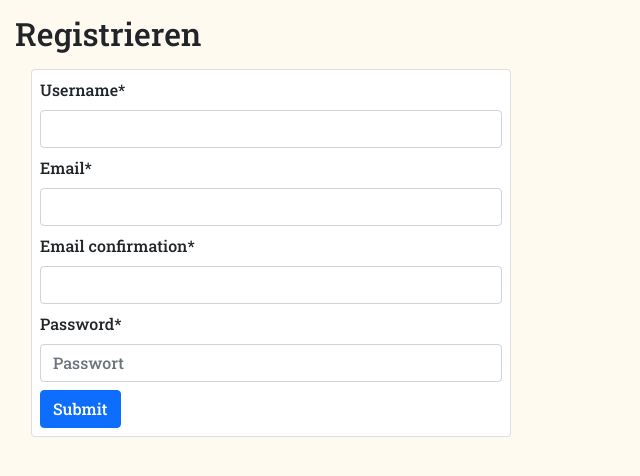
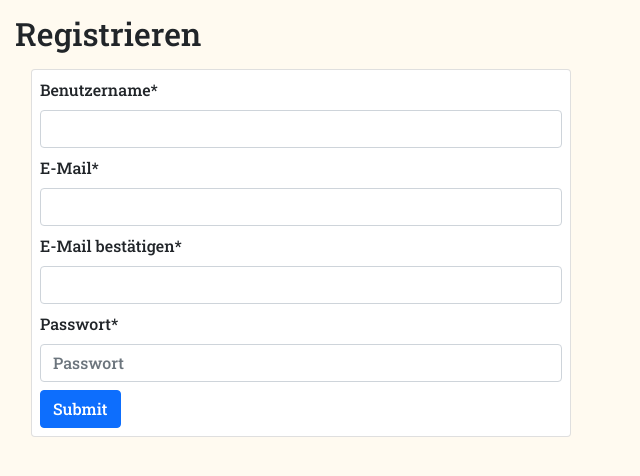
Before and after one commit to raoul91/paretos, a Django app: page /register in a window 1280 px wide. Shown: the top 476 px of the page, without its empty margins (0-640 px from the left). Run offline with Django 4.2, Linux system fonts and the light colour scheme; parts of the project's set-up code (start-up, migrations or seed data) failed here and were passed over; some libraries are stand-ins or nearby versions.

Commit message:
Clean up and some corrections

```diff
--- a/paretos/store/forms.py
+++ b/paretos/store/forms.py
@@ -15,10 +15,13 @@ PASSWORD_WIDGET = forms.PasswordInput(
 
 
 class RegisterForm(forms.Form):
-    username = forms.CharField(widget=WIDGET, required=True)
-    email = forms.EmailField(widget=WIDGET, required=True)
-    email_confirmation = forms.EmailField(widget=WIDGET, required=True)
-    password = forms.CharField(widget=PASSWORD_WIDGET, required=True)
+    username = forms.CharField(
+        widget=WIDGET, required=True, label="Benutzername")
+    email = forms.EmailField(widget=WIDGET, required=True, label="E-Mail")
+    email_confirmation = forms.EmailField(
+        widget=WIDGET, required=True, label="E-Mail bestätigen")
+    password = forms.CharField(
+        widget=PASSWORD_WIDGET, required=True, label="Passwort")
 
     def clean(self):
         super(RegisterForm, self).clean()
@@ -58,61 +61,6 @@ class LoginForm(forms.Form):
         else:
             self._errors["password"] = "Benutzername oder Passwort falsch."
 
-        # TODO: make this better
-        """
-        u = authenticate(username=name, password=password)
-        if u is not None:
-            print("USER IS NOT NONE")
-            print(u.__class__)
-        else:
-            print("Authentication failed miserably")
-        try:
-            user = ParetosUser.objects.get(username=name)
-            if not user.check_password(password):
-                self._errors["password"] = "Falsches Passwort"
-
-        except:
-            user = None
-            self._errors["name"] = "Benutzername existiert nicht"
-        """
-
-
-class EmailActivationForm(forms.Form):
-    widget = forms.TextInput(attrs={'class': 'form-control'})
-
-    username = forms.CharField(
-        widget=WIDGET, required=True, label="Benutzername")
-    password = forms.CharField(
-        widget=PASSWORD_WIDGET, required=True, label="Passwort")
-    token = forms.CharField(
-        widget=WIDGET, required=True, label="Aktivierungscode")
-
-    def clean(self):
-        super(EmailActivationForm, self).clean()
-        username = self.cleaned_data["username"]
-        password = self.cleaned_data["password"]
-        token = self.cleaned_data["token"]
-
-        # TODO: use authenticate method at this point
-        u = authenticate(username=username, password=password)
-        if u is not None:
-            print("CHECKING PASSWORD")
-            print(u.check_password(password))
-            print("AUTHENTICATED")
-        else:
-            print("NOT AUTH")
-
-        try:
-            user = ParetosUser.objects.get(username=username)
-            if not(user.check_password(password)):
-                self._errors["password"] = "Falsches Passwort"
-
-            if str(token) != str(user.email_confirmation_token):
-                self._errors["token"] = "Falscher Bestätigungscode."
-        except:
-            user = None
-            self._errors["username"] = "Benutzername existiert nicht"
-
 
 class RequestResetPasswordForm(forms.Form):
     username_or_mail = forms.CharField(
@@ -122,9 +70,10 @@ class RequestResetPasswordForm(forms.Form):
 
 
 class ResetPasswordForm(forms.Form):
-    new_password = forms.CharField(widget=PASSWORD_WIDGET, required=True)
+    new_password = forms.CharField(
+        widget=PASSWORD_WIDGET, required=True, label="Neues Passwort")
     new_password_confirm = forms.CharField(
-        widget=PASSWORD_WIDGET, required=True)
+        widget=PASSWORD_WIDGET, required=True, label="Neues Passwort bestätigen")
 
     def clean(self):
         super(ResetPasswordForm, self).clean()
--- a/paretos/store/templates/form_template.html
+++ b/paretos/store/templates/form_template.html
@@ -1,4 +1,4 @@
-<div class="card p-2 m-3" style="width: 30em;">
+<div class="card p-2 m-3" style="max-width: 540px;">
     <!-- GENERIC FORM -->
     <form method="post">
         {% csrf_token %}
--- a/paretos/store/templates/home.html
+++ b/paretos/store/templates/home.html
@@ -17,7 +17,7 @@ Hallo, {{username}}. Schön, dass du das bist.
 <h1>Willkommen bei paretos.ch</h1>
 
 {% if members_number > 0 %}
-Wie haben bereits {{members_number}} Mietglieder.
+Wir haben bereits {{members_number}} Mietglieder.
 {% endif %}
 
 <br>
--- a/paretos/store/templates/login.html
+++ b/paretos/store/templates/login.html
@@ -9,7 +9,7 @@
 <h2>Anmelden</h2>
 {% include 'form_template.html' %}
 Passwort (schon wieder) vergessen? Kein Problem.
-<a href="{% url 'request_reset_password' %}">Passwort ändern.</a>
+<a href="{% url 'request_reset_password' %}">Passwort ändern</a>.
 <br>
 Noch kein Mitglied bei paretos.ch?
 <a href="{% url 'register_user' %}">Account erstellen</a>.
```
